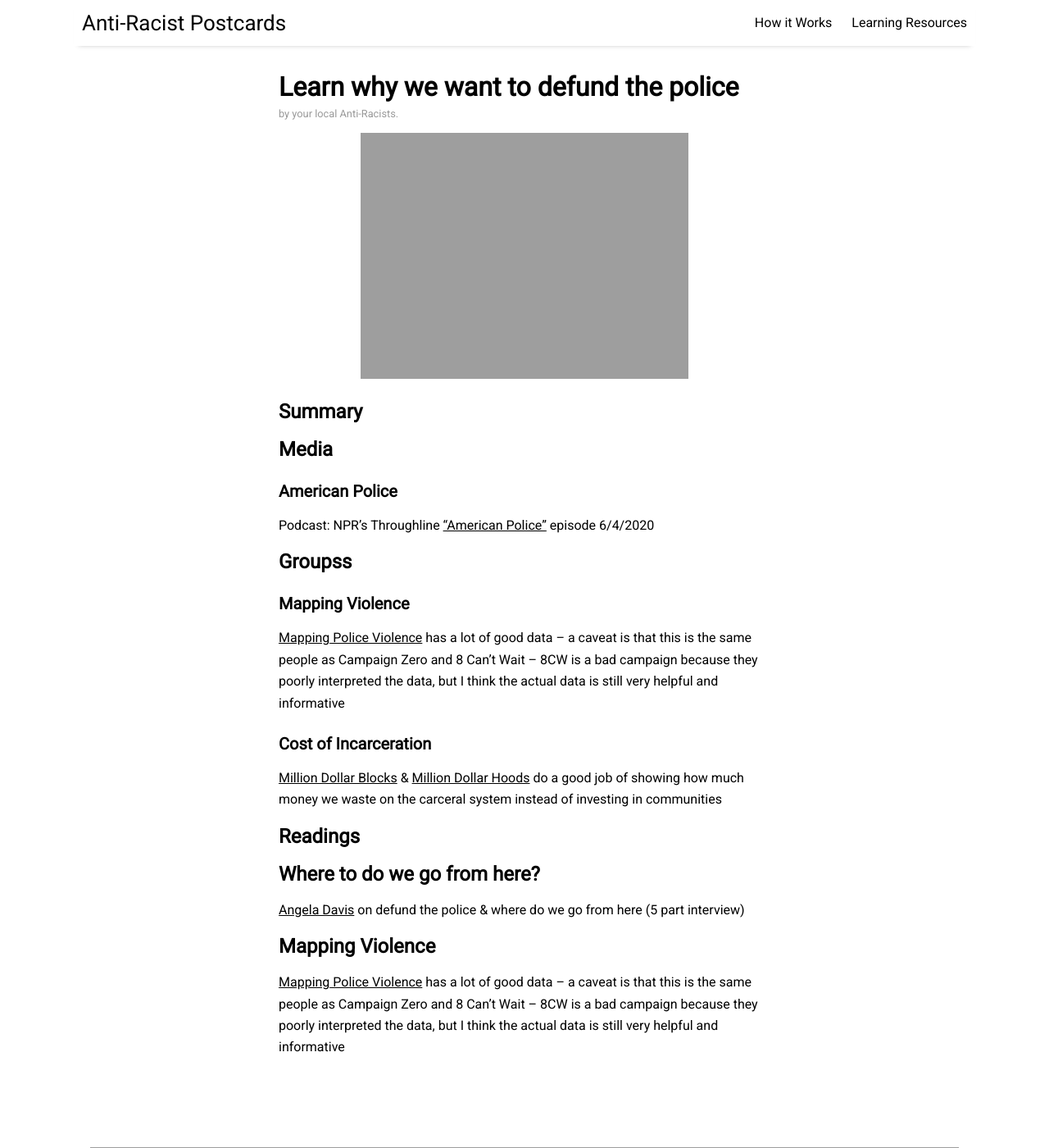
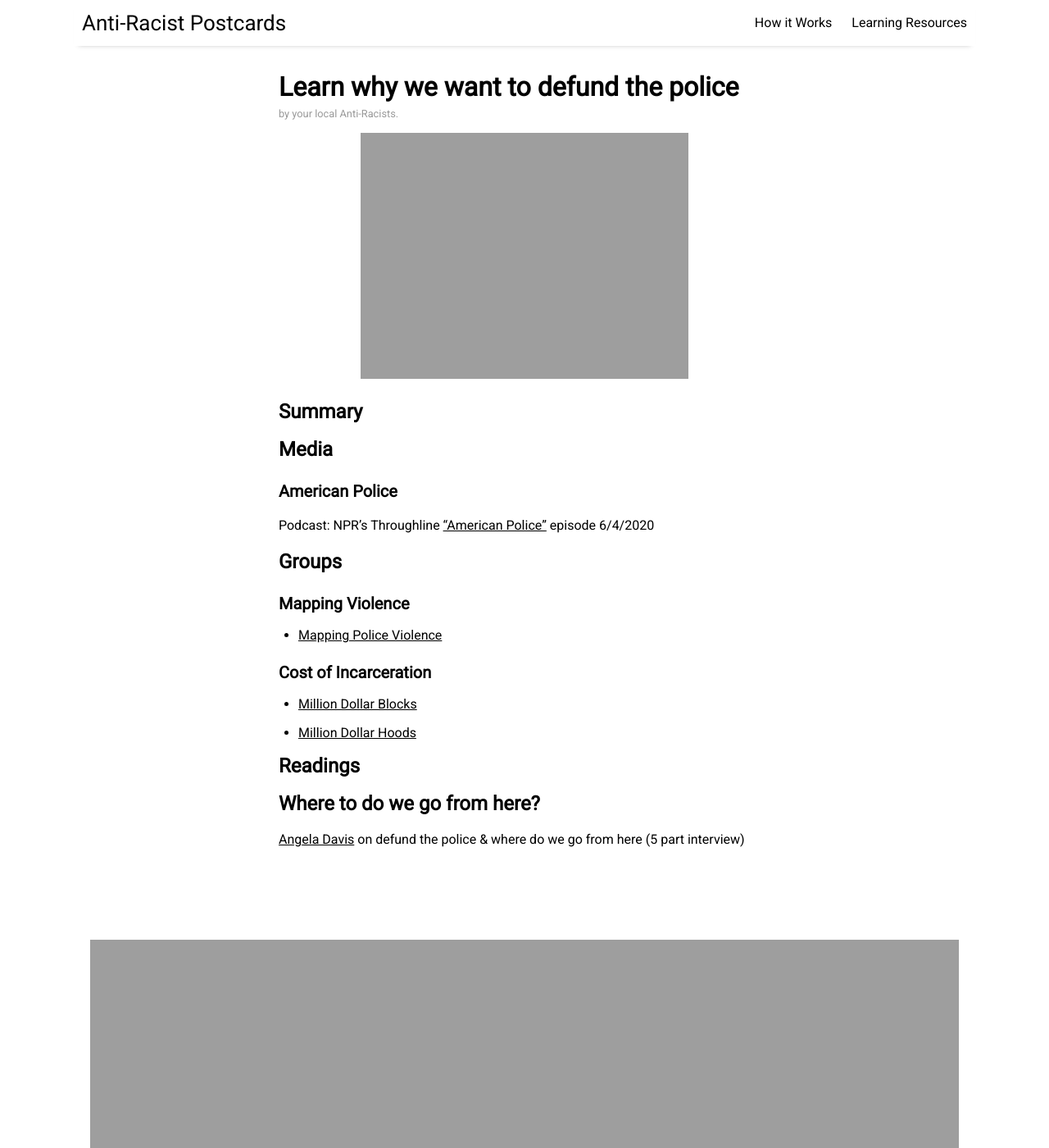
Before and after one commit to mir-lab/AntiRacistPostcardProject, a Jekyll site: the page built from docs/_posts/2020-06-14-defund-police.md, in a window 1280 px wide and 1400 px high. Shown: the whole window at 82% size. Built offline with Jekyll 4.4.1, drawn with Linux system fonts in a browser that asks for light colours; nearby versions of some CDN libraries.

Commit message:
Update to defund the police

```diff
--- a/docs/_posts/2020-06-14-defund-police.md
+++ b/docs/_posts/2020-06-14-defund-police.md
@@ -12,19 +12,17 @@ image: postcard-03.png
 ### American Police
 Podcast: NPR’s Throughline [“American Police”]() episode 6/4/2020
 
-## Groupss
+## Groups
 ### Mapping Violence
-[Mapping Police Violence](https://mappingpoliceviolence.org/) has a lot of good data -- a caveat is that this is the same people as Campaign Zero and 8 Can’t Wait -- 8CW is a bad campaign because they poorly interpreted the data, but I think the actual data is still very helpful and informative
+* [Mapping Police Violence](https://mappingpoliceviolence.org/)
 
 ### Cost of Incarceration
-[Million Dollar Blocks](https://c4sr.columbia.edu/projects/million-dollar-blocks) & [Million Dollar Hoods](https://milliondollarhoods.pre.ss.ucla.edu/) do a good job of showing how much money we waste on the carceral system instead of investing in communities
+* [Million Dollar Blocks](https://c4sr.columbia.edu/projects/million-dollar-blocks)
+* [Million Dollar Hoods](https://milliondollarhoods.pre.ss.ucla.edu/)
 
 ## Readings
 
 ## Where to do we go from here?
 [Angela Davis](https://www.democracynow.org/2020/6/12/angela_davis_historic_moment) on defund the police & where do we go from here (5 part interview)
 
-## Mapping Violence
-[Mapping Police Violence](https://mappingpoliceviolence.org/) has a lot of good data -- a caveat is that this is the same people as Campaign Zero and 8 Can’t Wait -- 8CW is a bad campaign because they poorly interpreted the data, but I think the actual data is still very helpful and informative
-
 &nbsp;
```
